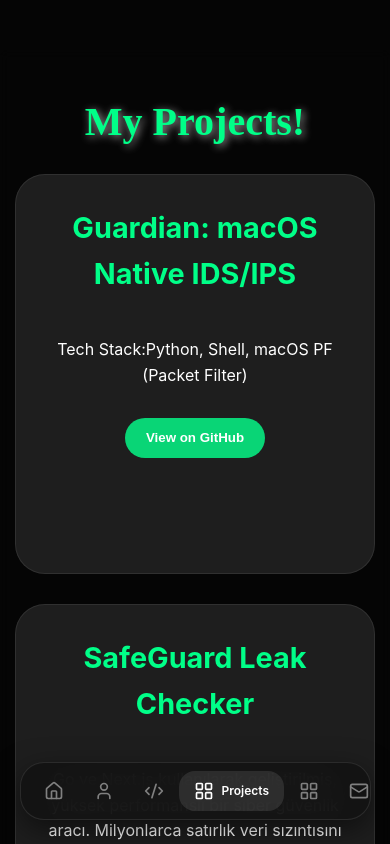
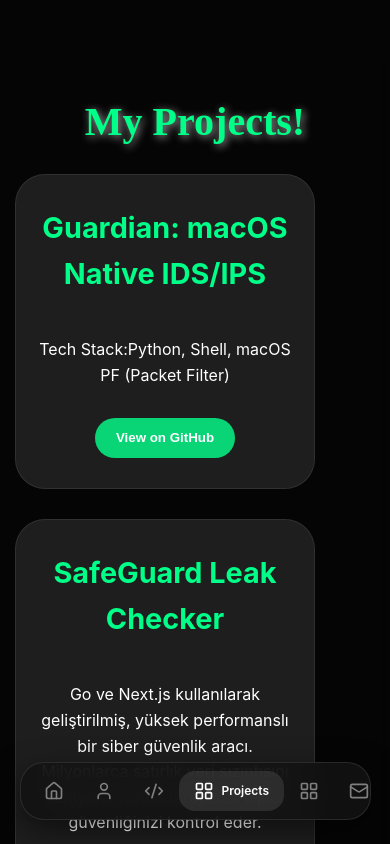
Before and after one commit to alikaklk/MyPortfolio, a React (Vite) app in the folder apps/web/: page /projects in a window 390 px wide. Shown: the top 844 px of the page. Built offline with nearby package versions, Linux system fonts and the light colour scheme.

Commit message:
Update Projects.module.css

```diff
--- a/apps/web/src/pages/ProjectsPage/Projects.module.css
+++ b/apps/web/src/pages/ProjectsPage/Projects.module.css
@@ -102,7 +102,7 @@ img{
     .ProjectCard {
         border-radius: 30px;
         padding: 30px 20px;
-        height:400px;
+        width:300px;
     }
 
     .ProjectsPageContainer h1 {
```
